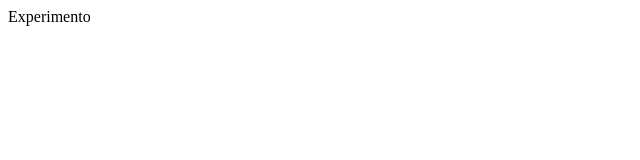
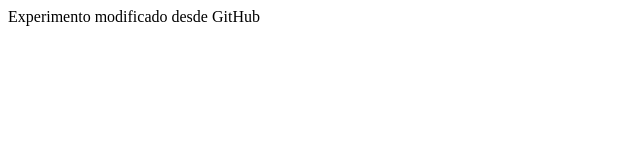
Before and after one commit to germansantacruz/prueba, a plain HTML site: page experimento.html in a window 1280 px wide. Shown: the whole page, without its empty margins (0-640 px from the left). Drawn offline with Linux system fonts and the light colour scheme.

Commit message:
second commit expermiento

```diff
--- a/experimento.html
+++ b/experimento.html
@@ -7,6 +7,6 @@
     <title>Document</title>
 </head>
 <body>
-    Experimento
+    Experimento modificado desde GitHub
 </body>
 </html>
```
